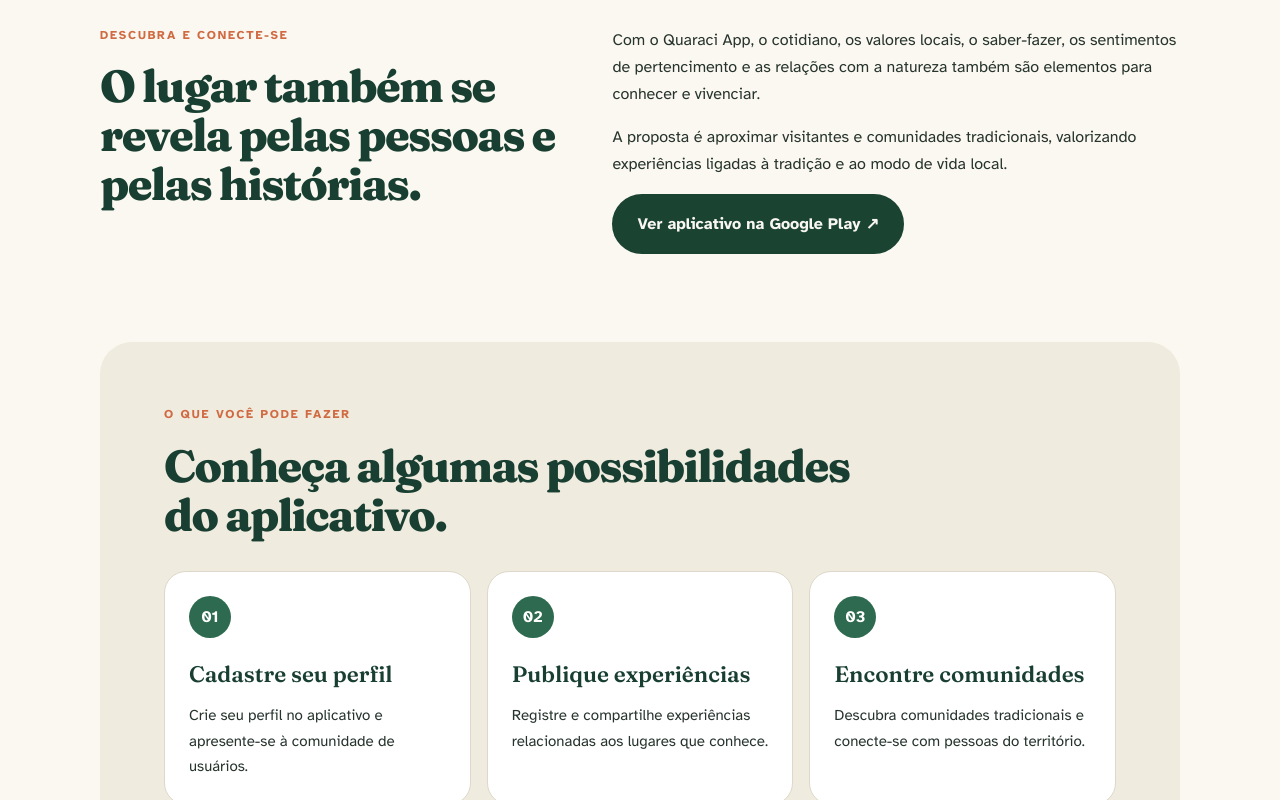
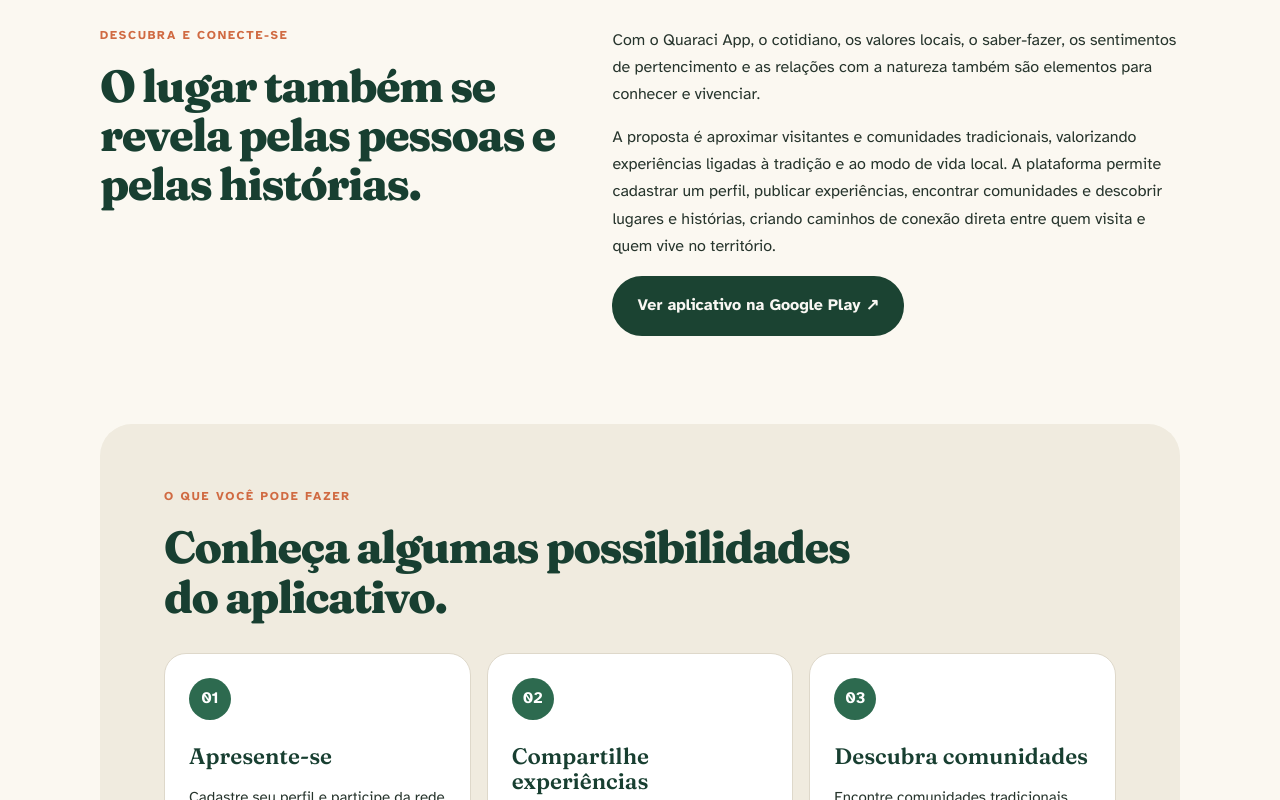
Before and after one commit to walefsouza/iahiiihshiai, a React (Vite) app in the folder quaraci-site/: page /aplicativo in a window 1280 px wide. Shown: the part 460-1260 px from the top of the page. Built offline with nearby package versions, Linux system fonts and the light colour scheme.

Commit message:
Detalha as possibilidades públicas do Quaraci App

```diff
--- a/quaraci-site/src/pages/Aplicativo.jsx
+++ b/quaraci-site/src/pages/Aplicativo.jsx
@@ -1,7 +1,7 @@
 import Pagina from '../components/Pagina.jsx'
 import { PLAY_URL } from '../menu.js'
 export default function Aplicativo(){return <Pagina titulo="Quaraci App" eyebrow="A PLATAFORMA" resumo="Um aplicativo para fomentar o turismo de valor em comunidades tradicionais.">
- <section className="content-block two-col"><div><p className="eyebrow">DESCUBRA E CONECTE-SE</p><h2>O lugar também se revela pelas pessoas e pelas histórias.</h2></div><div><p>Com o Quaraci App, o cotidiano, os valores locais, o saber-fazer, os sentimentos de pertencimento e as relações com a natureza também são elementos para conhecer e vivenciar.</p><p>A proposta é aproximar visitantes e comunidades tradicionais, valorizando experiências ligadas à tradição e ao modo de vida local.</p><a className="btn" href={PLAY_URL} target="_blank" rel="noreferrer">Ver aplicativo na Google Play ↗</a></div></section>
- <section className="content-block soft-block"><p className="eyebrow">O QUE VOCÊ PODE FAZER</p><h2>Conheça algumas possibilidades do aplicativo.</h2><div className="three-cards"><article><span className="feature-icon">01</span><h3>Cadastre seu perfil</h3><p>Crie seu perfil no aplicativo e apresente-se à comunidade de usuários.</p></article><article><span className="feature-icon">02</span><h3>Publique experiências</h3><p>Registre e compartilhe experiências relacionadas aos lugares que conhece.</p></article><article><span className="feature-icon">03</span><h3>Encontre comunidades</h3><p>Descubra comunidades tradicionais e conecte-se com pessoas do território.</p></article></div></section>
+ <section className="content-block two-col"><div><p className="eyebrow">DESCUBRA E CONECTE-SE</p><h2>O lugar também se revela pelas pessoas e pelas histórias.</h2></div><div><p>Com o Quaraci App, o cotidiano, os valores locais, o saber-fazer, os sentimentos de pertencimento e as relações com a natureza também são elementos para conhecer e vivenciar.</p><p>A proposta é aproximar visitantes e comunidades tradicionais, valorizando experiências ligadas à tradição e ao modo de vida local. A plataforma permite cadastrar um perfil, publicar experiências, encontrar comunidades e descobrir lugares e histórias, criando caminhos de conexão direta entre quem visita e quem vive no território.</p><a className="btn" href={PLAY_URL} target="_blank" rel="noreferrer">Ver aplicativo na Google Play ↗</a></div></section>
+ <section className="content-block soft-block"><p className="eyebrow">O QUE VOCÊ PODE FAZER</p><h2>Conheça algumas possibilidades do aplicativo.</h2><div className="three-cards"><article><span className="feature-icon">01</span><h3>Apresente-se</h3><p>Cadastre seu perfil e participe da rede de pessoas que se conectam por meio do Quaraci.</p></article><article><span className="feature-icon">02</span><h3>Compartilhe experiências</h3><p>Publique experiências relacionadas aos lugares que conhece e às vivências que deseja compartilhar.</p></article><article><span className="feature-icon">03</span><h3>Descubra comunidades</h3><p>Encontre comunidades tradicionais, conheça lugares e histórias e aproxime-se de pessoas do território.</p></article></div></section>
  <section className="content-block download-band"><div><p className="eyebrow">DISPONÍVEL PARA ANDROID</p><h2>Leve o Quaraci com você.</h2><p>Acesse a página oficial do aplicativo na Google Play para consultar a disponibilidade e instalar.</p></div><a className="btn btn-light" href={PLAY_URL} target="_blank" rel="noreferrer">Abrir Google Play ↗</a></section>
  </Pagina>}
```
